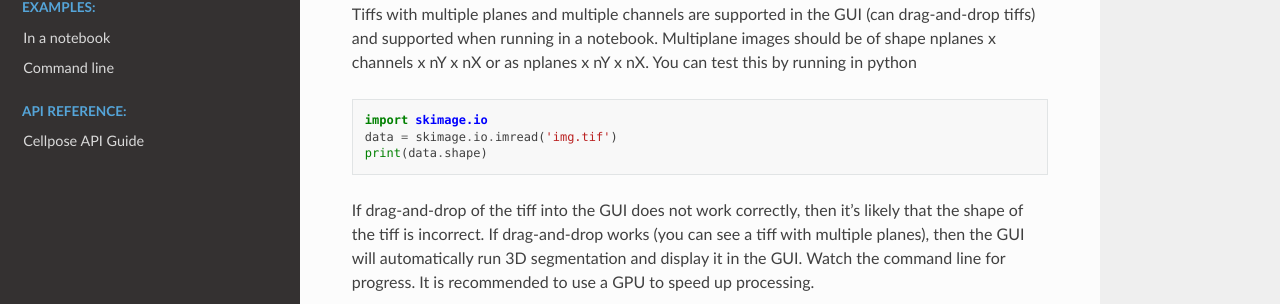
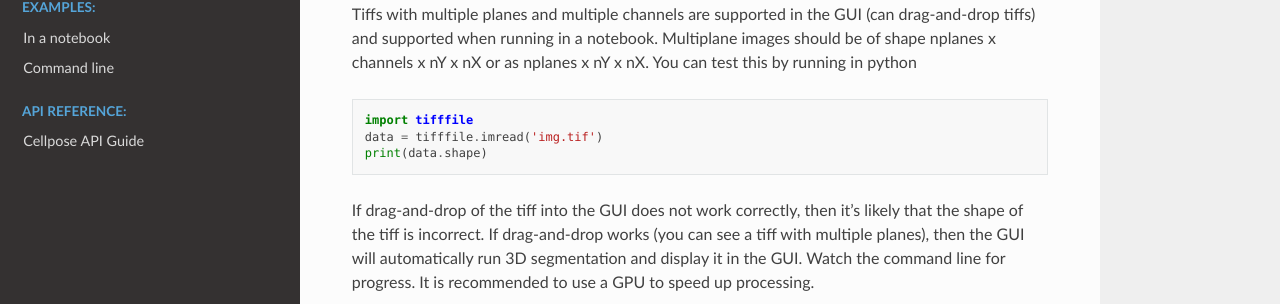
Before and after one commit to MouseLand/cellpose, a Sphinx documentation site: the page built from docs/inputs.rst, in a window 1280 px wide and 1367 px high. Shown: the part 452-756 px from the top of the window. Built offline with Sphinx 7.4.7 and the Read the Docs theme 2.0.0, drawn with Linux system fonts in a browser that asks for light colours.

Commit message:
fixing docs

```diff
--- a/docs/index.rst
+++ b/docs/index.rst
@@ -14,12 +14,14 @@ You can try it out without installing at `cellpose.org`_.
 Also check out these resources:
 
 Cellpose 2.0
+
 - `paper <https://youtu.be/3Y1VKcxjNy4>`_ on biorxiv
 - twitter `paper <https://youtu.be/3Y1VKcxjNy4>`_
 - human-in-the-loop training protocol `video <https://youtu.be/3Y1VKcxjNy4>`_
 
 Cellpose 1.0
-- `paper`_ on biorxiv (see figure 1 below) and in `nature methods <>`_
+
+- `paper`_ on biorxiv (see figure 1 below) and in `nature methods <https://www.nature.com/articles/s41592-020-01018-x>`_
 - twitter `thread`_
 - Marius's `talk`_
 
--- a/docs/inputs.rst
+++ b/docs/inputs.rst
@@ -19,8 +19,8 @@ nplanes x nY x nX. You can test this by running in python
 
 ::
 
-    import skimage.io
-    data = skimage.io.imread('img.tif')
+    import tifffile
+    data = tifffile.imread('img.tif')
     print(data.shape)
 
 If drag-and-drop of the tiff into
--- a/docs/models.rst
+++ b/docs/models.rst
@@ -24,7 +24,7 @@ run with ``diameter=0`` or ``--diameter 0`` and the model can estimate the ROI s
 ``net_avg=True`` or ``--net_avg`` to average the results of the 4 models.
 
 These models can be loaded and used in the notebook with ``models.Cellpose(model_type='cyto')``
- or in the command line with ``python -m cellpose --pretrained_model cyto``.
+or in the command line with ``python -m cellpose --pretrained_model cyto``.
 
 Cytoplasm model (`'cyto'`)
 ^^^^^^^^^^^^^^^^^^^^^^^^^^^^^^^
```
